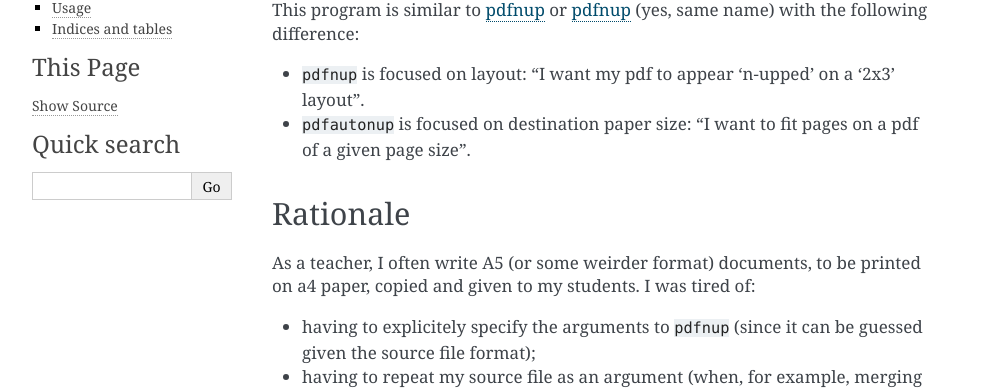
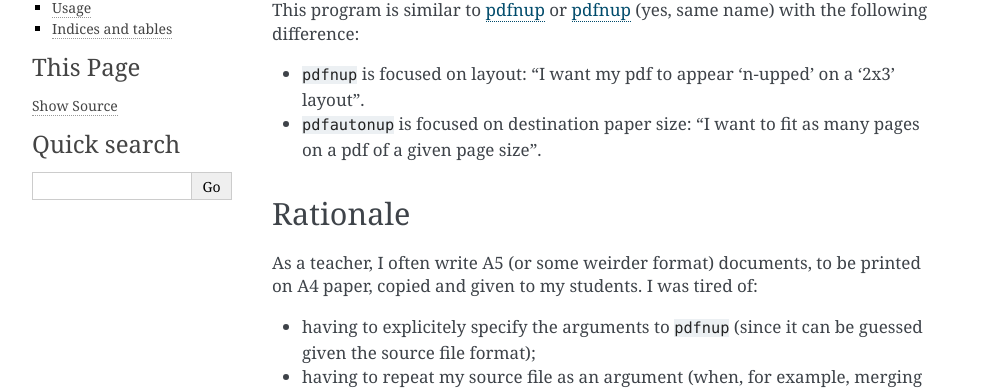
Before and after one commit to Qanu-survey/pdfautonup, a Sphinx documentation site: the page built from doc/index.rst, in a window 1280 px wide. Shown: the part 202-592 px from the top of the page, without its empty margins (148-1141 px from the left). Built offline with Sphinx 7.4.7, drawn with Linux system fonts in a browser that asks for light colours.

Commit message:
Minor documentation improvements

```diff
--- a/doc/index.rst
+++ b/doc/index.rst
@@ -12,14 +12,14 @@ the following difference:
 
 - ``pdfnup`` is focused on layout: "I want my pdf to appear 'n-upped' on a
   '2x3' layout".
-- ``pdfautonup`` is focused on destination paper size: "I want to fit pages on
-  a pdf of a given page size".
+- ``pdfautonup`` is focused on destination paper size: "I want to fit as many
+  pages on a pdf of a given page size".
 
 Rationale
 ---------
 
 As a teacher, I often write A5 (or some weirder format) documents, to be
-printed on a4 paper, copied and given to my students. I was tired of:
+printed on A4 paper, copied and given to my students. I was tired of:
 
 - having to explicitely specify the arguments to ``pdfnup`` (since it can be
   guessed given the source file format);
```
